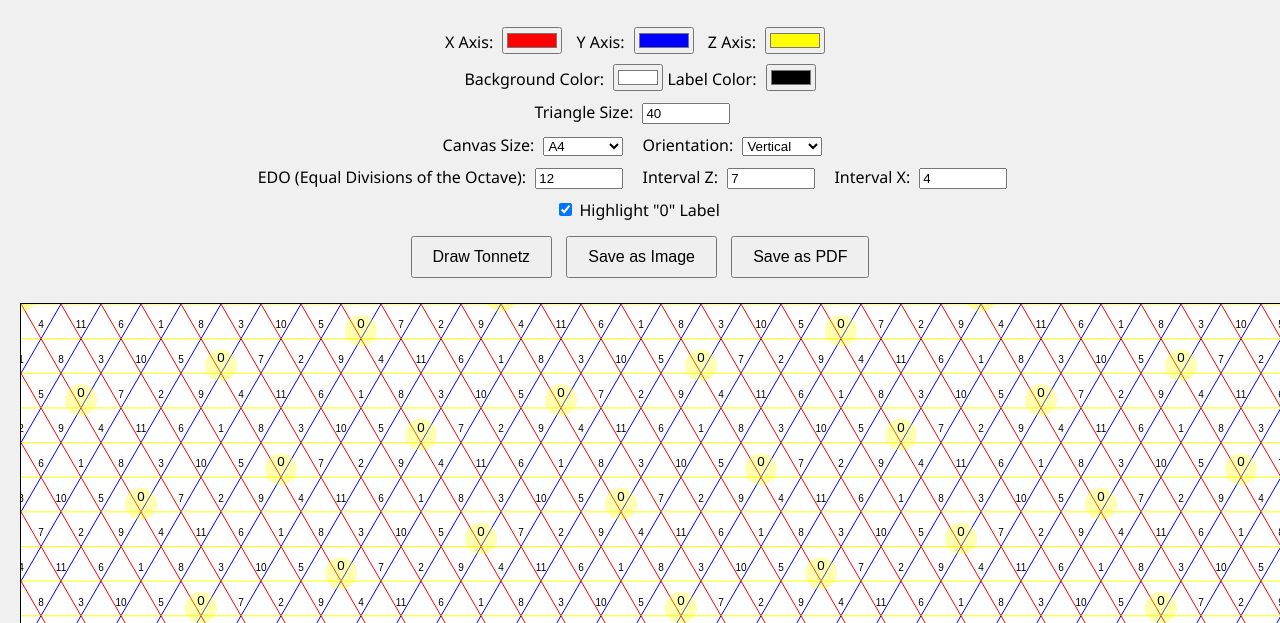
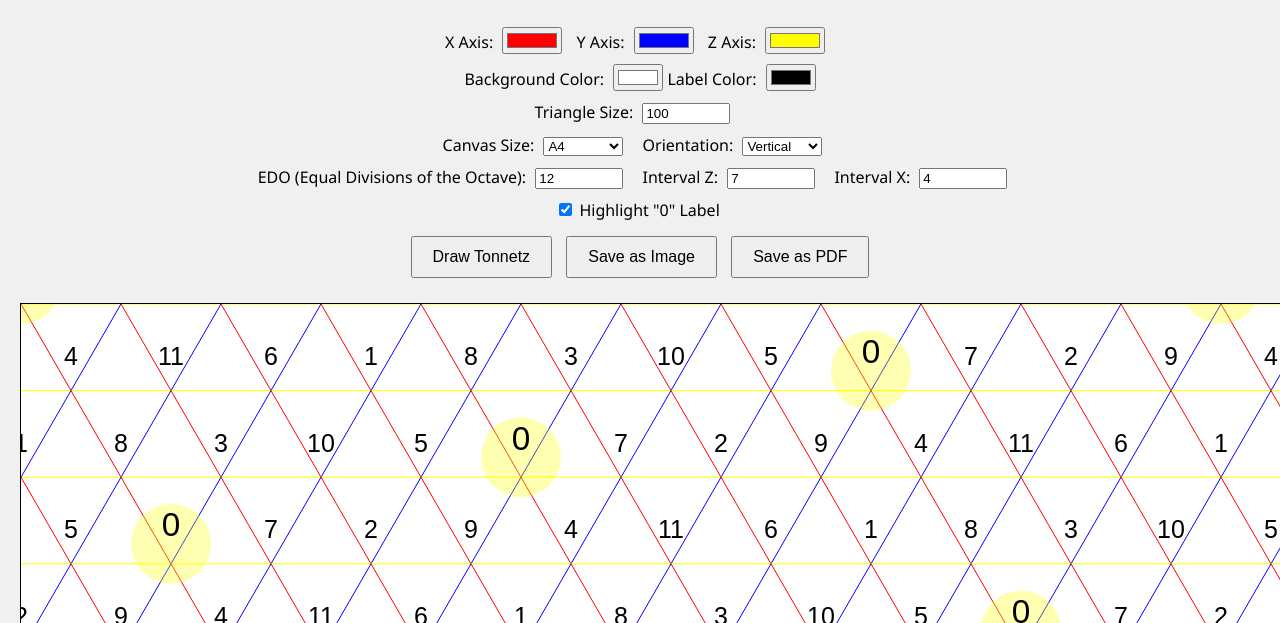
Before and after one commit to NickVuci/GeneralizedTonnetz, a plain HTML site: page index.html in a window 1280 px wide. Shown: the part 177-800 px from the top of the page. Drawn offline with nearby package versions, Linux system fonts and the light colour scheme.

Commit message:
Changed default trianlge size

```diff
--- a/index.html
+++ b/index.html
@@ -26,7 +26,7 @@
     </div>
     <div class="control-group">
         <label for="triangleSize">Triangle Size:</label>
-        <input type="number" id="triangleSize" value="40" min="10" max="200">
+        <input type="number" id="triangleSize" value="100" min="10" max="200">
     </div>
     <div class="control-group">
         <label for="canvasSize">Canvas Size:</label>
```
